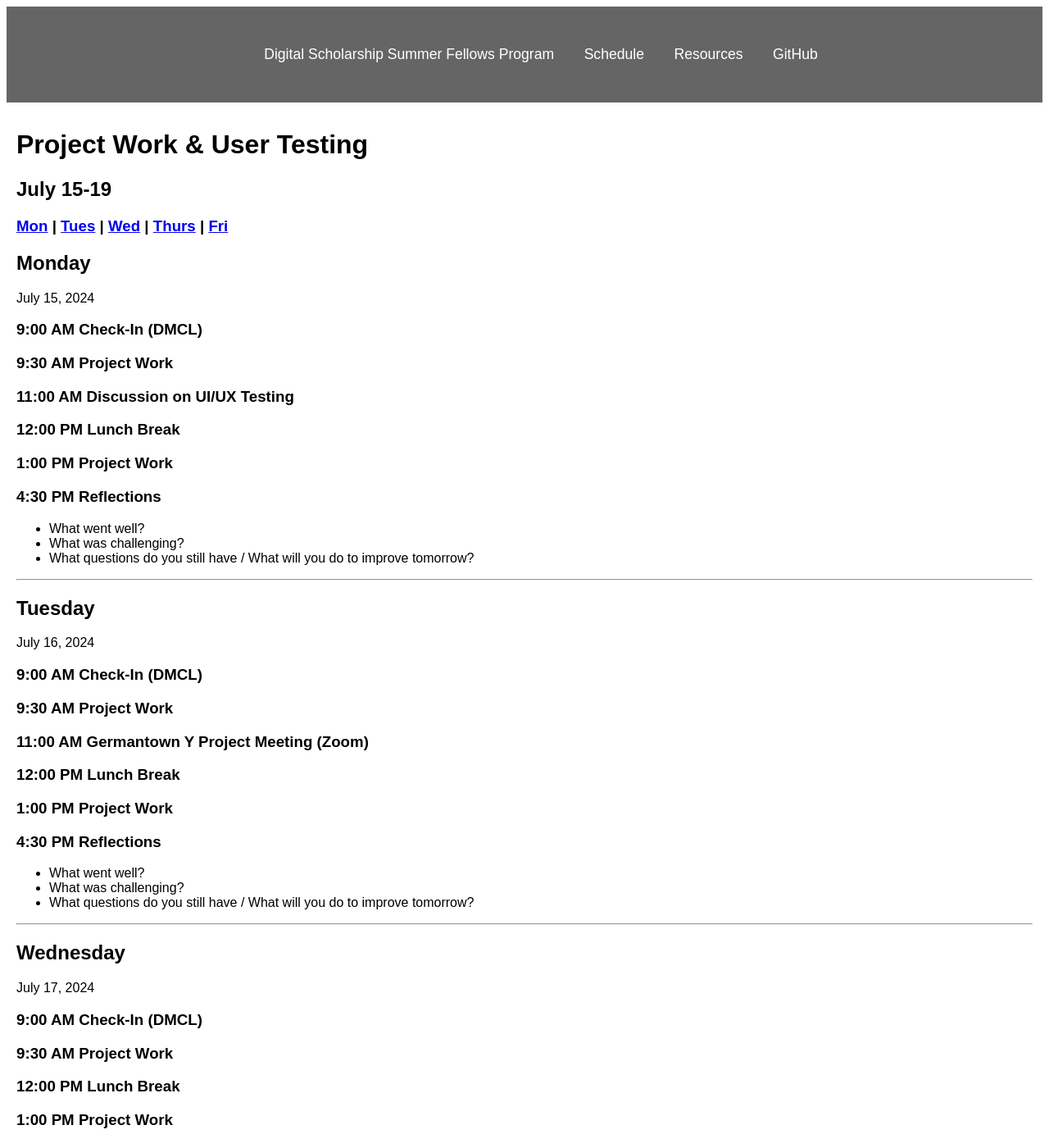
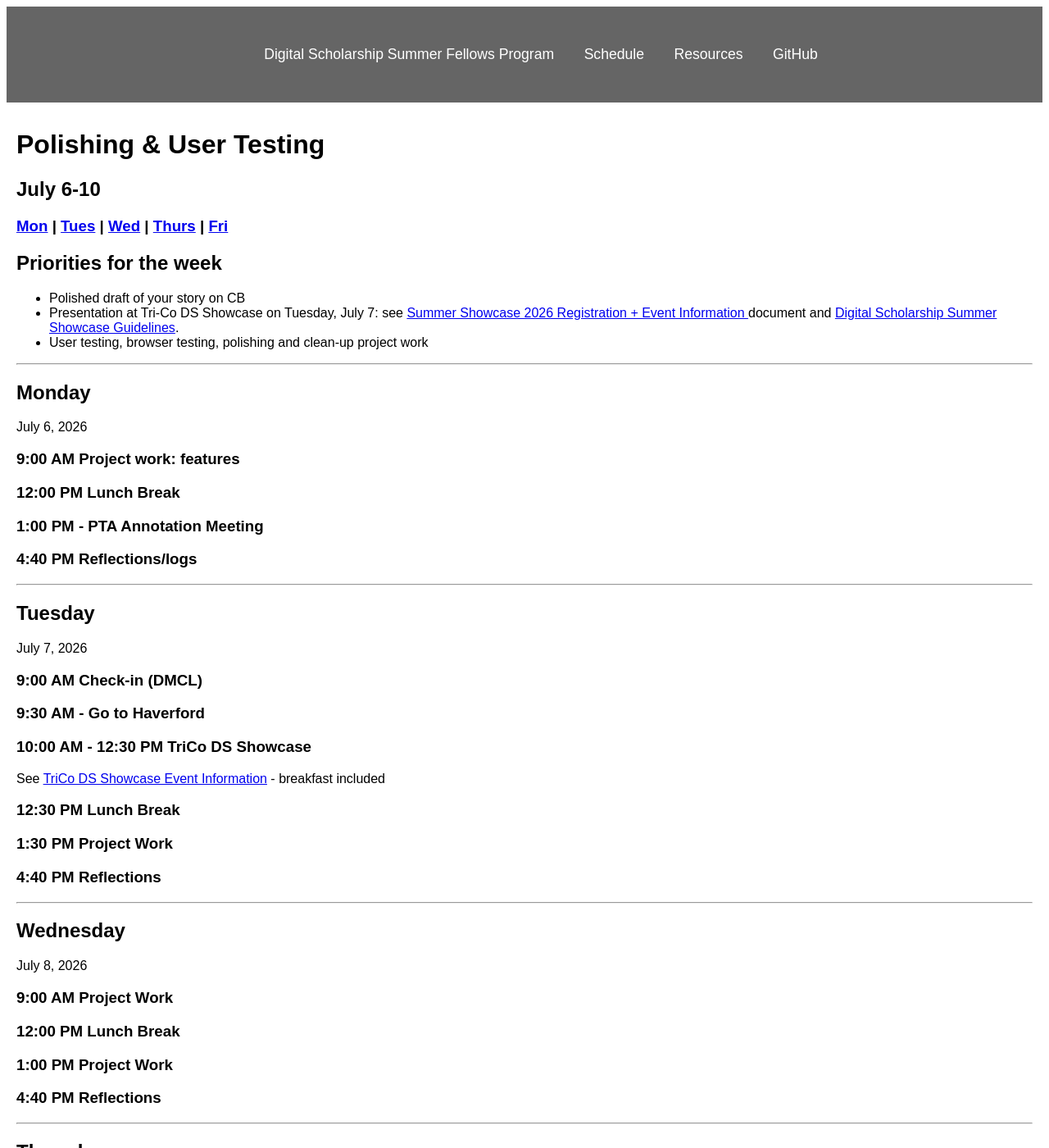
Before and after one commit to digbmc/dssf-syll, a Jekyll site: the page built from _weeks/07-testing.md, in a window 1280 px wide and 1400 px high. Shown: the whole window at 82% size. Built offline with Jekyll 4.4.1, drawn with Linux system fonts in a browser that asks for light colours; some of the changed text lies outside the part shown.

Commit message:
week 7 schedule updates

```diff
--- a/_weeks/07-testing.md
+++ b/_weeks/07-testing.md
@@ -1,102 +1,88 @@
 ---
 layout: week
-title: Project Work & User Testing
-dates: July 15-19
+title: Polishing & User Testing
+dates: July 6-10
 public: false
 ---
 
+## Priorities for the week
+- Polished draft of your story on CB
+- Presentation at Tri-Co DS Showcase on Tuesday, July 7: see [Summer Showcase 2026 Registration + Event Information ](https://docs.google.com/document/d/1WDL6MB82W_Hj9UV05KppHuUM--WLFfsCBL_vu9WwByM/edit?tab=t.0)document and [Digital Scholarship Summer Showcase Guidelines](https://docs.google.com/document/d/1a_LYhxqrjnaVF5zALifl0kbc12jHowzCtCRKXwvyMNI/edit?tab=t.0#heading=h.isx99omkl3qc).
+- User testing, browser testing, polishing and clean-up project work
+
+---
+
 ## Monday
-July 15, 2024
+July 6, 2026
 
-### 9:00 AM Check-In (DMCL)
+### 9:00 AM Project work: features
 
-### 9:30 AM Project Work
+### 12:00 PM Lunch Break
 
-### 11:00 AM Discussion on UI/UX Testing
+### 1:00 PM - PTA Annotation Meeting
+
+### 4:40 PM Reflections/logs
+
+---
+
+## Tuesday
+July 7, 2026
+
+### 9:00 AM Check-in (DMCL)
+
+### 9:30 AM - Go to Haverford
+
+### 10:00 AM - 12:30 PM TriCo DS Showcase
+
+See [TriCo DS Showcase Event Information](https://docs.google.com/document/d/1WDL6MB82W_Hj9UV05KppHuUM--WLFfsCBL_vu9WwByM/edit?tab=t.0#heading=h.sp3ki2mnvhir) - breakfast included
+
+### 12:30 PM Lunch Break
+
+### 1:30 PM Project Work
+
+### 4:40 PM Reflections
+
+---
+
+## Wednesday
+July 8, 2026
+
+### 9:00 AM Project Work
 
 ### 12:00 PM Lunch Break
 
 ### 1:00 PM Project Work
 
-### 4:30 PM Reflections
-- What went well?
-- What was challenging?
-- What questions do you still have / What will you do to improve tomorrow?
+### 4:40 PM Reflections
 
 ---
 
-## Tuesday
-July 16, 2024
+## Thursday
+July 9, 2026
 
-### 9:00 AM Check-In (DMCL)
-
-### 9:30 AM Project Work
-
-### 11:00 AM Germantown Y Project Meeting (Zoom)
+### 9:00 AM Project Work
 
 ### 12:00 PM Lunch Break
 
 ### 1:00 PM Project Work
 
-### 4:30 PM Reflections
-- What went well?
-- What was challenging?
-- What questions do you still have / What will you do to improve tomorrow?
+### 4:40 PM Reflections
+
 
 ---
 
-## Wednesday
-July 17, 2024
+## Friday
+July 10, 2026
 
-### 9:00 AM Check-In (DMCL)
-
-### 9:30 AM Project Work
+### 9:00 AM Project Work
 
 ### 12:00 PM Lunch Break
 
 ### 1:00 PM Project Work
 
-### 4:30 PM Reflections
-- What went well?
-- What was challenging?
-- What questions do you still have / What will you do to improve tomorrow?
+### 4:40 PM Reflections
+- Wins for the week
+- Updates on project work
 
----
 
-## Thursday
-July 18, 2024
-
-### 9:00 AM Check-In (DMCL)
-
-### 9:30 AM Project Work
-
-### 12:00 PM Lunch Break
-
-### 1:00 PM  Project Work
-
-### 2:00 PM UI/UX Testing with DTI Fellows
-
-### 4:30 PM Reflections
-- What went well?
-- What was challenging?
-- What questions do you still have / What will you do to improve tomorrow?
-
----
-
-## Friday
-July 19, 2024
-
-### 9:00 AM Check-In (DMCL)
-
-### 9:30 AM Project Work
-
-### 12:00 PM Lunch Break
-
-### 1:00 PM Project Work
-
-### 4:30 PM Reflections & Weekly Forecast
-- What went well?
-- What was challenging?
-- What questions do you still have / What will you do to improve next week?
-
-[<<< Last week](06-internal) | [Next week >>>](08-final)
+[<<< Last week](06-story) | [Next week >>>](08-final)
```
Also changed, not shown: _weeks/04-work.md (+0 -1 lines).
